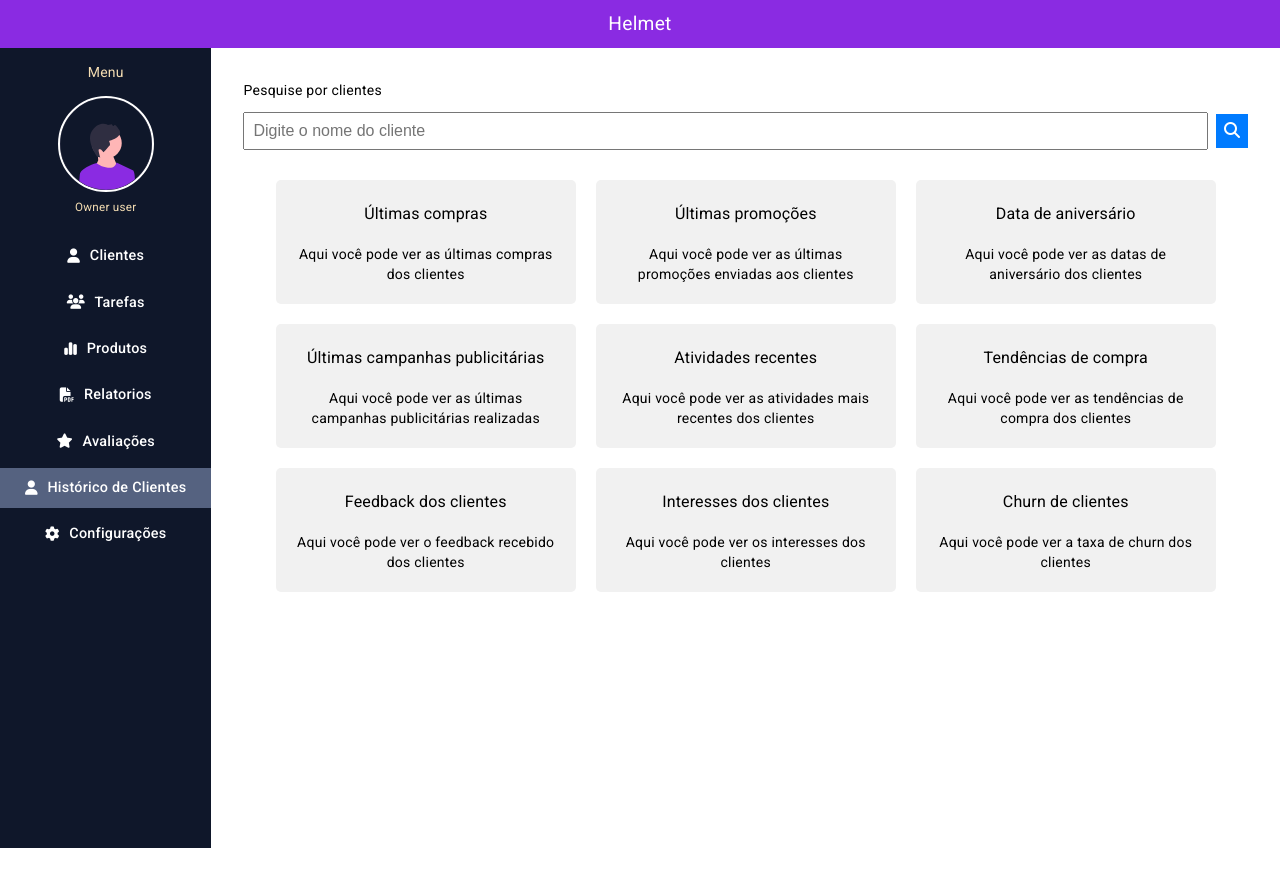
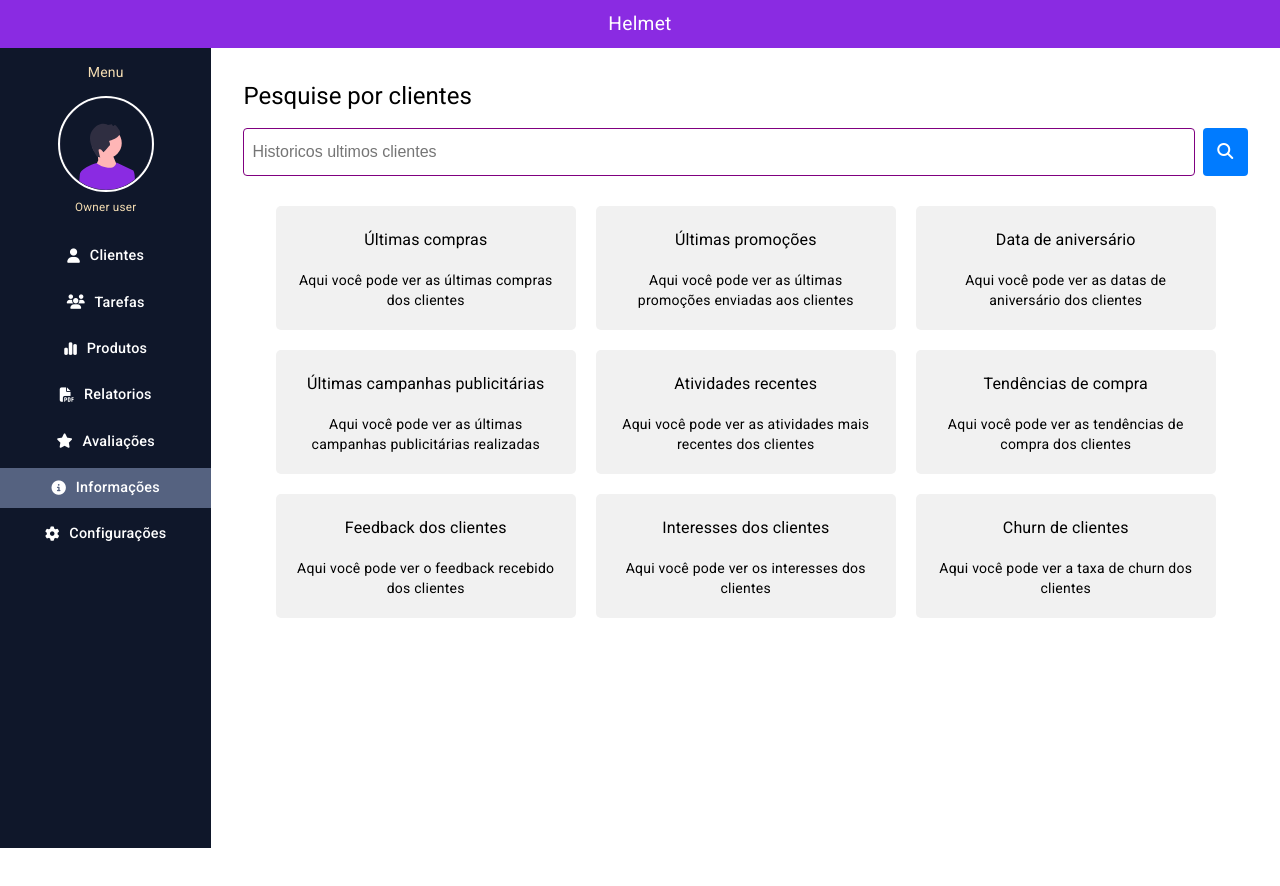
Before and after one commit to UniRVFasoft/Helmet-Project, an Angular app: page /home/historicocliente in a window 1280 px wide. Shown: the top 886 px of the page. Built offline with nearby package versions, Linux system fonts and the light colour scheme.

Commit message:
finalizando aplicação

```diff
--- a/src/app/historicoclientes/historicocliente/historicocliente.component.css
+++ b/src/app/historicoclientes/historicocliente/historicocliente.component.css
@@ -5,13 +5,20 @@
 }
 
 .search-input {
-  flex-grow: 1;
-  padding: 8px;
-  font-size: 16px;
+  /*flex-grow: 1;*/
+  padding-left: .5rem;
+  font-size: 1rem;
+  border: 1px solid purple;
+  outline: none;
+  width: 100%;
+  height: 3rem;
+  border-radius: .25rem;
 }
 
 .search-button {
-  padding: 8px;
+  width: 3rem;
+  height: 3rem;
+  border-radius: .25rem;
   margin-left: 8px;
   font-size: 16px;
   background-color: #007bff;
--- a/src/app/historicoclientes/historicocliente/historicocliente.component.html
+++ b/src/app/historicoclientes/historicocliente/historicocliente.component.html
@@ -1,6 +1,6 @@
-<p>Pesquise por clientes</p>
+<h1>Pesquise por clientes</h1>
 <div class="search-container">
-  <input type="text" class="search-input" [(ngModel)]="searchQuery" placeholder="Digite o nome do cliente">
+  <input type="text" class="search-input" [(ngModel)]="searchQuery" placeholder="Historicos ultimos clientes">
   <button class="search-button" (click)="searchClients()"><i class="fas fa-search"></i></button>
 </div>
 
--- a/src/app/historicoclientes/historicocliente/historicocliente.component.ts
+++ b/src/app/historicoclientes/historicocliente/historicocliente.component.ts
@@ -1,4 +1,5 @@
 import { Component, OnInit } from '@angular/core';
+import {MatSnackBar} from "@angular/material/snack-bar";
 
 @Component({
   selector: 'app-historicocliente',
@@ -9,11 +10,21 @@ export class HistoricoclienteComponent implements OnInit {
 
   searchQuery: string = '';
 
-  constructor() {}
+  constructor( private snackBar: MatSnackBar) {}
 
   ngOnInit() {}
 
   searchClients() {
     // Implementação vazia, apenas para exibir a barra de pesquisa e o botão de busca
+    this.openSnackBar("Ops! funcionalidade não implementada. fique a vontade para explorar outras funcionalidades do sistema","Fechar","")
+  }
+
+  openSnackBar(message: string, action: string, panelClass: string) {
+    this.snackBar.open(message, action, {
+      duration: 2000,
+      horizontalPosition: 'end',
+      verticalPosition: 'top',
+      panelClass: ['mat-toolbar', 'mat-primary']
+    });
   }
 }
--- a/src/app/navigation/navigation/navigation.component.html
+++ b/src/app/navigation/navigation/navigation.component.html
@@ -47,8 +47,8 @@
               </div>
                 <div class="option-menu-container" routerLinkActive="selected">
                   <a  routerLink="/home/historicocliente" class="container-list">
-                    <i class="fa-solid fa-user"></i>
-                    <p>Histórico de Clientes</p>
+                    <i class="fa-solid fa-circle-info"></i>
+                    <p>Informações</p>
                   </a>
               </div>
                 <div class="option-menu-container" routerLinkActive="selected">
--- a/src/app/relatorios/relatorios/relatorios.component.ts
+++ b/src/app/relatorios/relatorios/relatorios.component.ts
@@ -8,55 +8,25 @@ import { Chart, ChartTypeRegistry } from 'chart.js';
 })
 export class RelatoriosComponent implements OnInit, AfterViewInit {
   topSellingProducts: any[] = [
-    { name: 'Produto A', quantity: 50 },
-    { name: 'Produto B', quantity: 40 },
-    { name: 'Produto C', quantity: 35 },
-    { name: 'Produto D', quantity: 30 },
-    { name: 'Produto E', quantity: 25 }
+    { name: 'Fone Kimano RedBan', quantity: 50 },
+    { name: 'Fone Kimano RedBan', quantity: 40 },
+    { name: 'Tênis Kimano Party Pool', quantity: 35 },
+    { name: 'Tênis Kimano Party Pool', quantity: 30 },
+    { name: 'Tênis Kimano Party Pool', quantity: 25 }
   ];
 
   newCustomers: any[] = [
-    { name: 'Cliente A', email: 'clienteA@example.com', registrationDate: new Date() },
-    { name: 'Cliente B', email: 'clienteB@example.com', registrationDate: new Date() },
-    { name: 'Cliente C', email: 'clienteC@example.com', registrationDate: new Date() },
-    { name: 'Cliente D', email: 'clienteD@example.com', registrationDate: new Date() },
-    { name: 'Cliente E', email: 'clienteE@example.com', registrationDate: new Date() }
+    { name: 'Lalisa', email: 'lalisa@email.com', registrationDate: new Date() },
+    { name: 'Carolina', email: 'carolina@email.com', registrationDate: new Date() },
+    { name: 'Renan', email: 'renan@email.com', registrationDate: new Date() },
+    { name: 'Rhanyel', email: 'rhanyel@email.com', registrationDate: new Date() },
+    { name: 'Victor', email: 'victor@email.com', registrationDate: new Date() }
   ];
 
   monthlySalesChart!: Chart<keyof ChartTypeRegistry, number[], string>; // Adição do modificador !
 
   ngOnInit() {
-    // Dados simulados para as vendas mensais
-    const monthlySalesData = [100, 150, 200, 250, 300, 350, 400, 450, 500, 550, 600, 650];
 
-    // Configuração do gráfico
-    const chartOptions = {
-      type: 'line' as const, // Alteração do tipo para a constante do ChartTypeRegistry
-      data: {
-        labels: ['Jan', 'Fev', 'Mar', 'Abr', 'Mai', 'Jun', 'Jul', 'Ago', 'Set', 'Out', 'Nov', 'Dez'],
-        datasets: [
-          {
-            label: 'Vendas Mensais',
-            data: monthlySalesData,
-            backgroundColor: 'rgba(0, 123, 255, 0.3)',
-            borderColor: 'rgba(0, 123, 255, 0.7)',
-            borderWidth: 2
-          }
-        ]
-      },
-      options: {
-        responsive: true,
-        maintainAspectRatio: false,
-        scales: {
-          y: {
-            beginAtZero: true
-          }
-        }
-      }
-    };
-
-    // Criação do gráfico
-    this.monthlySalesChart = new Chart('monthly-sales-chart', chartOptions);
   }
 
   ngAfterViewInit() {
```
